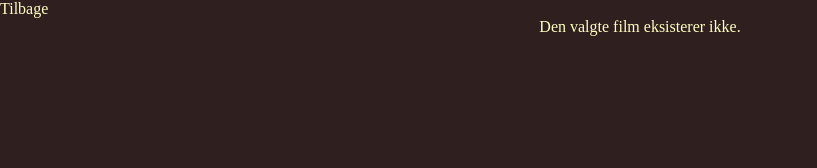
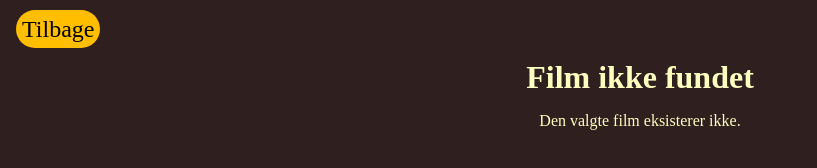
Before and after one commit to RasmusLeddyr/project_shortfilm, a plain HTML site: page film.html in a window 1280 px wide. Shown: the whole page, without its empty margins (0-817 px from the left). Drawn offline with Linux system fonts and the light colour scheme.

Commit message:
layout tweaks

```diff
--- a/assets/css/style_film.css
+++ b/assets/css/style_film.css
@@ -1,5 +1,21 @@
 body {
   background-color: var(--col_main);
+}
+
+main {
+  padding-top: 16px;
+}
+.button {
+  margin-left: 16px;
+  font-size: 24px;
+}
+
+#film-title {
+  width: 100%;
+  text-align: center;
+  font-weight: bolder;
+  margin-top: 16px;
+  margin-bottom: 16px;
 }
 
 #film-container {
@@ -11,15 +27,10 @@ body {
   width: 100%;
 }
 
-#film-title {
-  width: 100%;
-  text-align: center;
-}
-
 .task-section {
   margin-bottom: 32px;
 }
-.task-section h3 {
+.task-section h2 {
   margin-bottom: 8px;
 }
 .task-section ul {
--- a/assets/css/style_global.css
+++ b/assets/css/style_global.css
@@ -1,6 +1,8 @@
 :root {
   --col_main: rgb(47, 31, 31);
   --col_text: rgb(255, 255, 191);
+  --col_btn: rgb(255, 191, 0);
+  --col_btn-hover: rgb(255, 255, 0);
 }
 *,
 *::before,
@@ -23,10 +25,15 @@ p {
 }
 
 .button {
-  background-color: red;
+  background-color: var(--col_btn);
   color: black;
-  padding: 16px;
   text-align: center;
+  border-radius: 1em;
+  padding: 0.25em;
+  transition: all 0.25s ease-in-out;
+}
+.button:hover {
+  background-color: var(--col_btn-hover);
 }
 
 nav {
--- a/assets/css/style_index.css
+++ b/assets/css/style_index.css
@@ -2,17 +2,16 @@ body {
   background-color: var(--col_main);
 }
 
-section article {
-  justify-self: center;
-  display: flex;
-  flex-wrap: wrap;
-  justify-content: center;
-  gap: 32px;
-  padding: 32px;
-  width: 100%;
+h1 {
+  margin-bottom: 16px;
 }
-section article aside {
+
+ul {
   display: flex;
   flex-direction: column;
-  gap: 32px;
+  gap: 16px;
 }
+
+ul li a:hover {
+  color: white;
+}
--- a/assets/js/film.js
+++ b/assets/js/film.js
@@ -136,7 +136,7 @@ if (films[filmKey]) {
     taskSection.classList.add("task-section");
 
     // Task title
-    const taskTitle = document.createElement("h3");
+    const taskTitle = document.createElement("h2");
     taskTitle.textContent = task.title;
 
     // List with questions
--- a/film.html
+++ b/film.html
@@ -8,11 +8,12 @@
     <link rel="stylesheet" href="assets/css/style_film.css" />
   </head>
   <body>
-    <a href="index.html">Tilbage</a>
+    <main>
+      <a class="button" href="index.html">Tilbage</a>
+      <h1 id="film-title"></h1>
+      <div id="film-container"></div>
+    </main>
 
-    <div id="film-container">
-      <h1 id="film-title"></h1>
-    </div>
     <script src="assets/js/film.js"></script>
   </body>
 </html>
```
